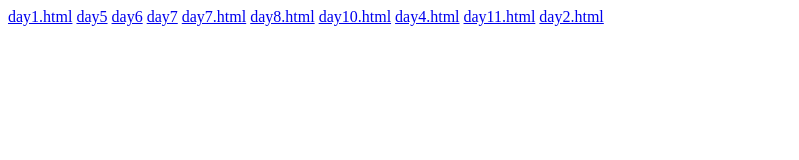
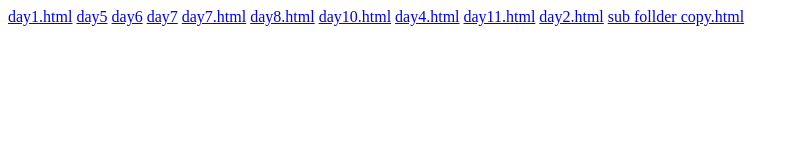
Before and after one commit to chittetivenky/html.daytask, a plain HTML site: page index.html in a window 1280 px wide. Shown: the whole page, without its empty margins (0-799 px from the left). Drawn offline with Linux system fonts and the light colour scheme.

Commit message:
Add link to sub folder copy.html in index.html
Added a link to 'sub folder copy.html' in the body.

```diff
--- a/index.html
+++ b/index.html
@@ -16,6 +16,7 @@
     <a href="day4/day4.html">day4.html</a>
     <a href="day11/day11.html">day11.html</a>
     <a href="day2/day2.html">day2.html</a>
+    <a href="sub follder copy/sub follder copy.html">sub follder copy.html</a>
 
 </body>
 </html>
```
